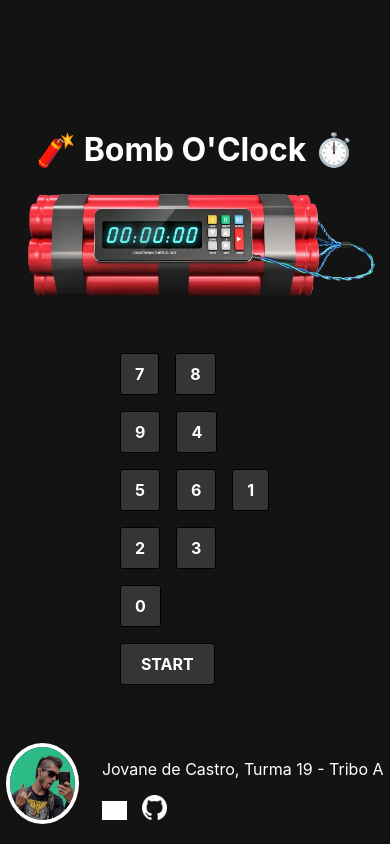
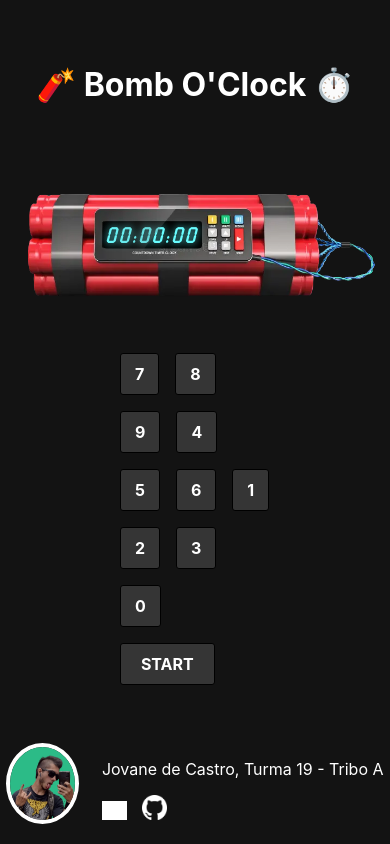
Before and after one commit to Sliman-Baghouri/Bomb-O-Clock, a React (Vite) app: page / in a window 390 px wide. Built offline with nearby package versions, Linux system fonts and the light colour scheme; grey boxes are pictures that could not be loaded.

Commit message:
:iphone: feat: Better alignment for title in mobile

```diff
--- a/src/App.css
+++ b/src/App.css
@@ -35,4 +35,8 @@
     width: 350%;
     left: 71%;
   }
+
+  .header {
+    align-items: center;
+  }
 }
```
